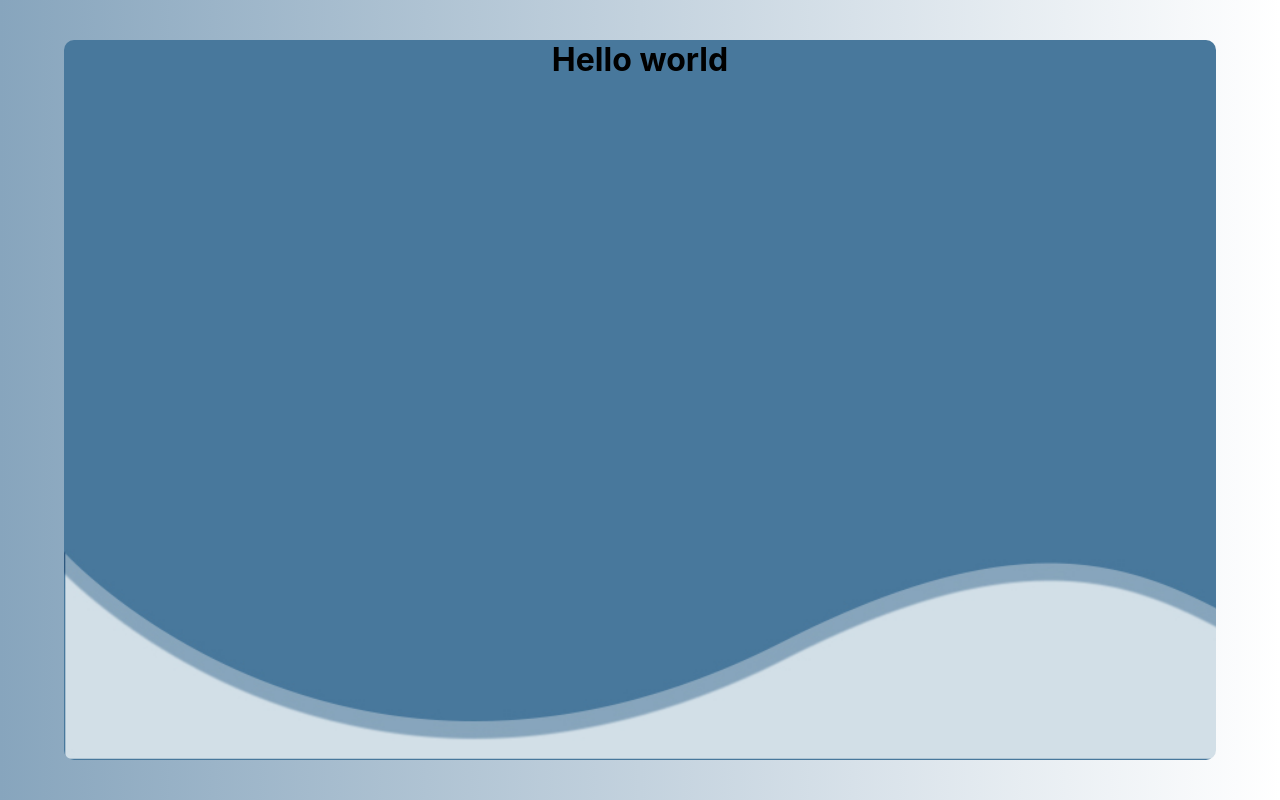
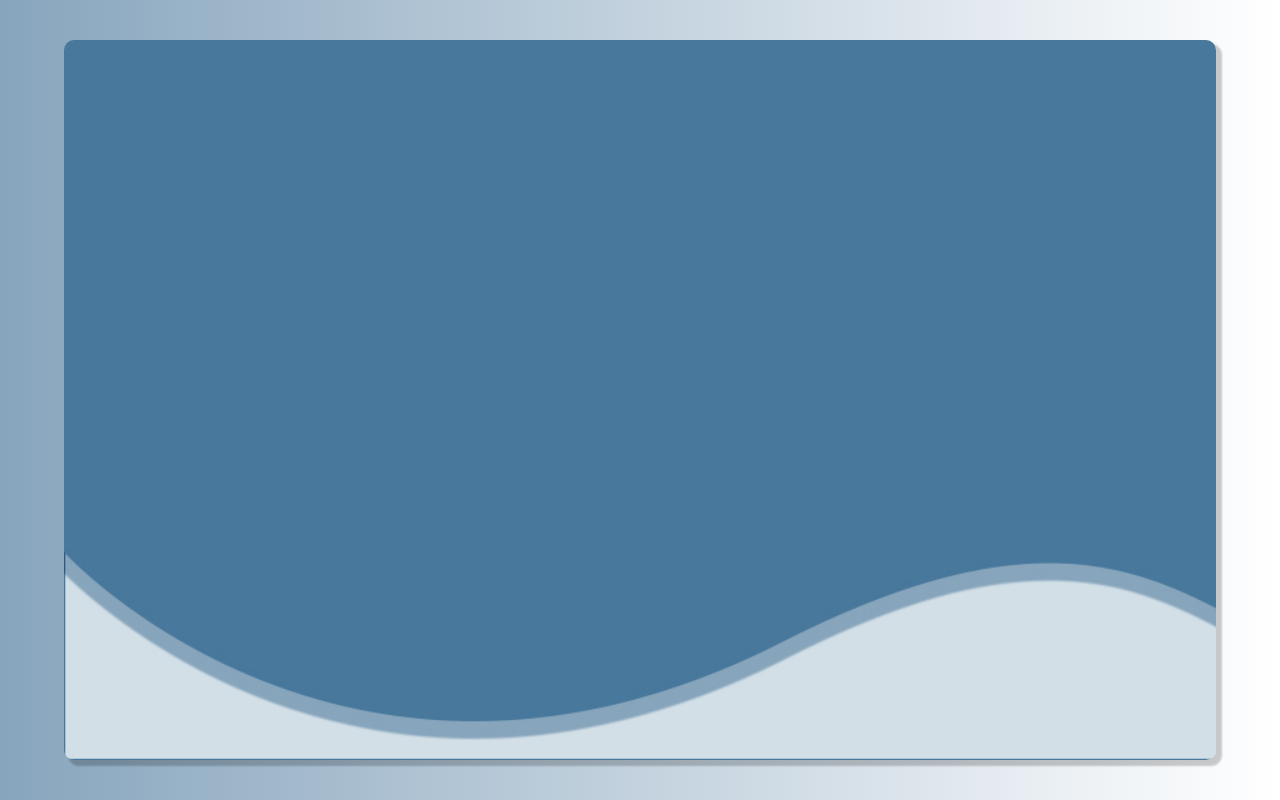
Before and after one commit to IsmailMuhammed2019/pepsiad, a React (Create React App) app: page / in a window 1280 px wide. Built offline with nearby package versions, Linux system fonts and the light colour scheme.

Commit message:
add readme file

```diff
--- a/src/App.css
+++ b/src/App.css
@@ -19,6 +19,7 @@ width: 90%;
     background-size: cover;
     background-position-y: bottom;
     border-radius: 10px;
+    box-shadow: 5px 5px 2px 1px rgb(0 0 0 / 20%)
 
 
 }
--- a/src/App.js
+++ b/src/App.js
@@ -4,7 +4,7 @@ import './App.css';
 function App() {
   return (
     <div className="App">
-      <h1>Hello world</h1>
+
     </div>
   );
 }
```
Also changed, not shown: 1 other file (tests, documents, lock files or other folders).
